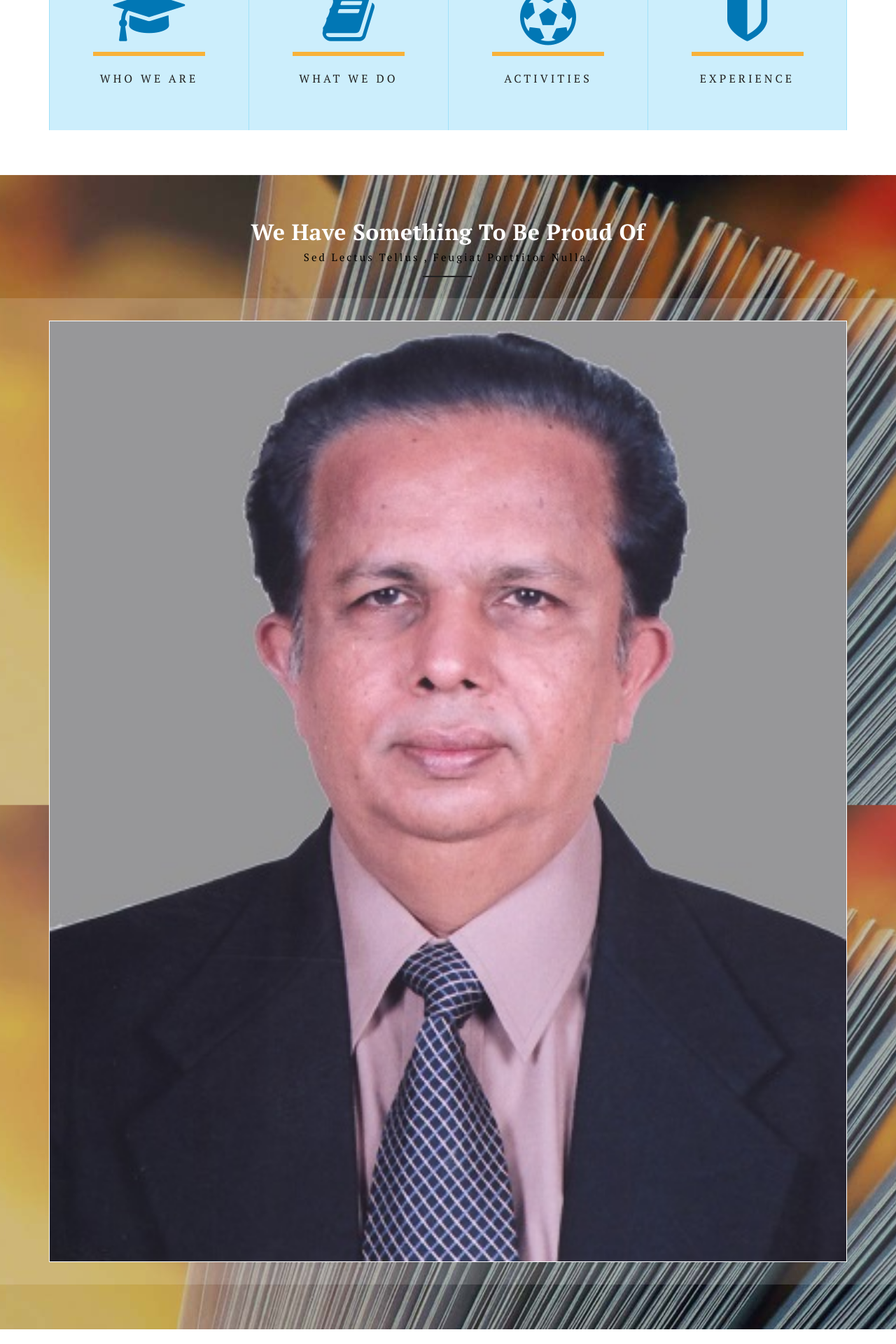
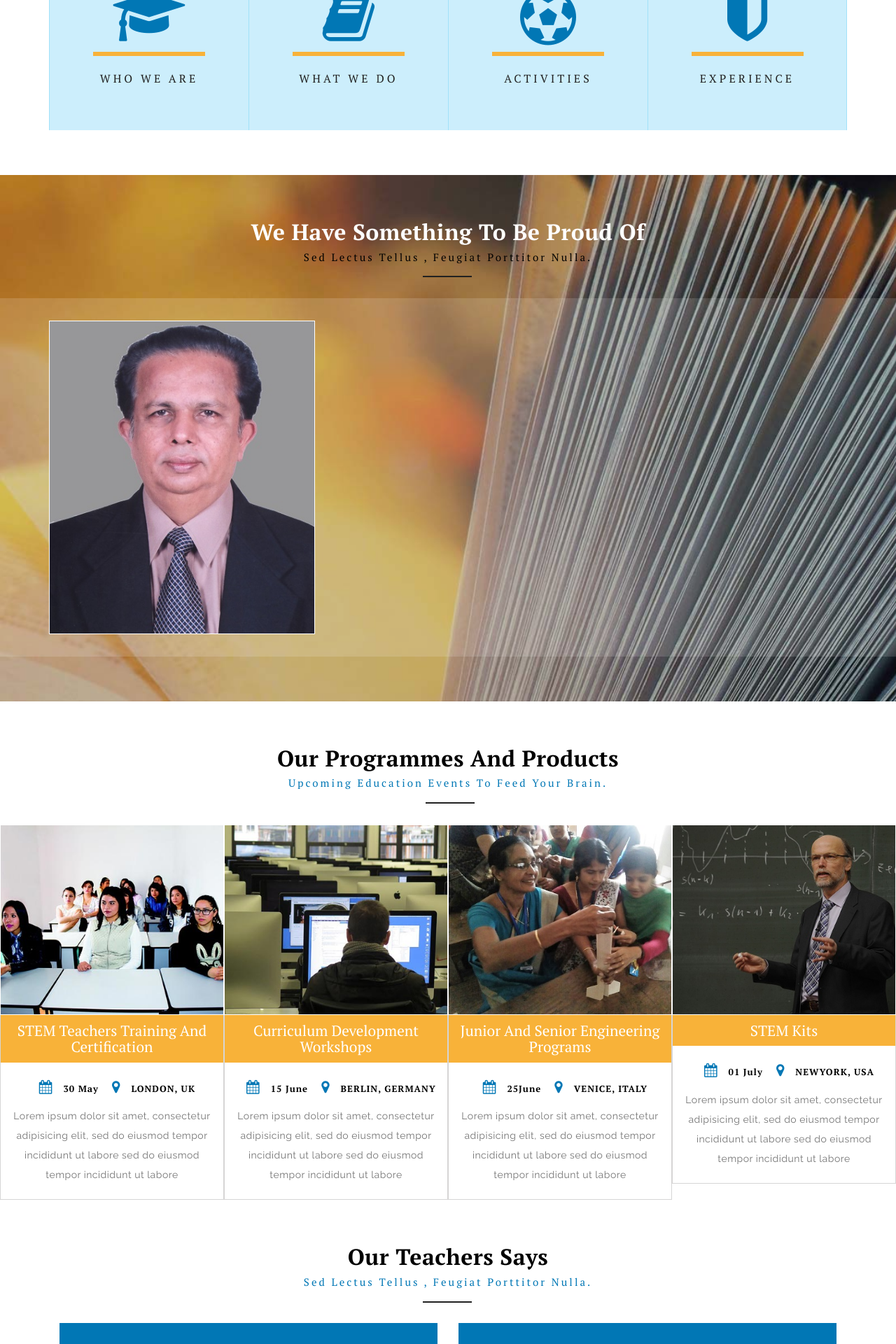
Before and after one commit to dhanyacm/stem1, a Jekyll site: the page built from index.html, in a window 1280 px wide. Shown: the part 1016-2936 px from the top of the page at 70% size. Built offline with Jekyll 4.4.1, drawn with Linux system fonts in a browser that asks for light colours; grey boxes are pictures that could not be loaded.

Commit message:
Update index.html

```diff
--- a/index.html
+++ b/index.html
@@ -59,7 +59,7 @@ frontpage: true
 
 
 		<div class="container">
-			<div class="col-md-12 popular-grid">
+			<div class="col-md-4 popular-grid">
 				<img src="images/madhavan-nair.jpg" class="img-responsive" alt=""/>
 			</div>
 			<!--
```
